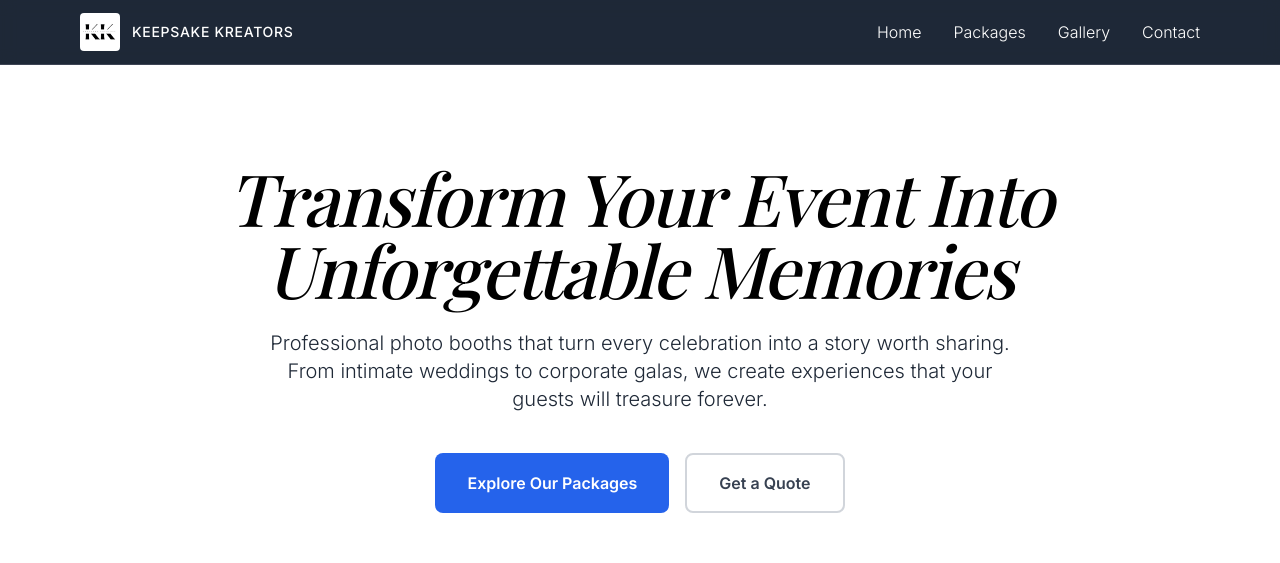
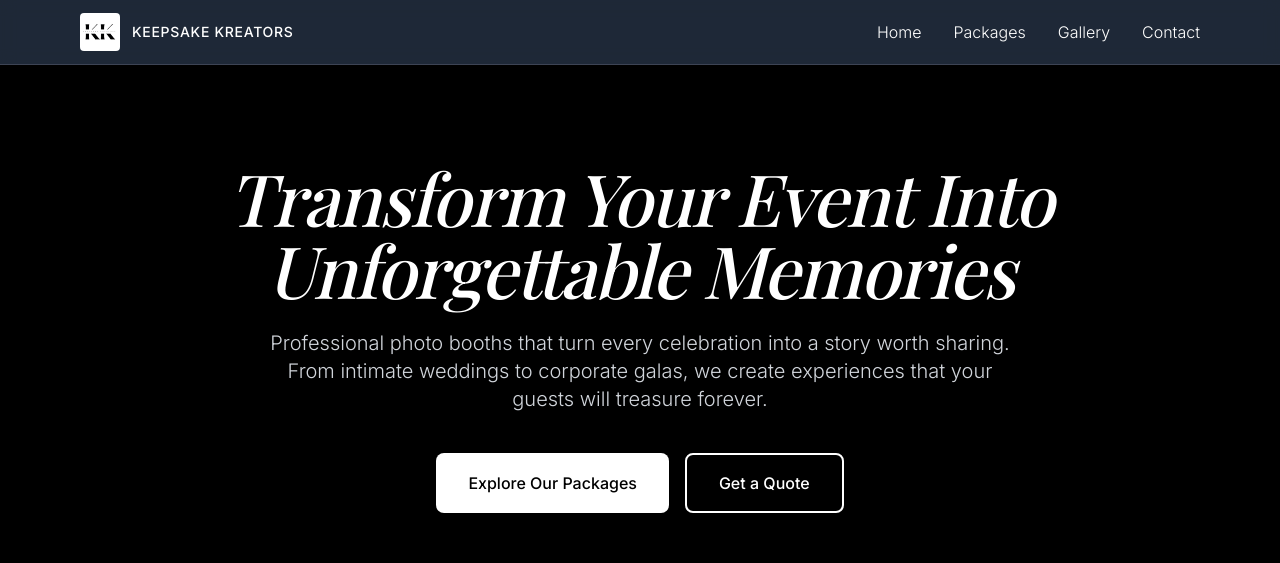
Before and after one commit to itshubzz/keepsakekreators, a Next.js app: page / in a window 1280 px wide. Shown: the top 563 px of the page. Built offline with nearby package versions, Linux system fonts and the light colour scheme.

Commit message:
Update hero section with black background and white buttons, restore light background for features section

```diff
--- a/components/Hero.tsx
+++ b/components/Hero.tsx
@@ -3,23 +3,23 @@ import PlayableVideo from "@/components/PlayableVideo";
 
 export default function Hero() {
   return (
-    <section id="home" className="relative bg-gradient-to-br from-gray-50 to-gray-100 dark:from-gray-900 dark:to-gray-800">
+    <section id="home" className="relative bg-black">
       {/* Hero Banner */}
-      <div className="bg-white dark:bg-gray-900 py-16 md:py-24">
+      <div className="bg-black py-16 md:py-24">
         <div className="container-max text-center">
-          <h1 className="text-4xl font-medium italic leading-tight text-black dark:text-white md:text-6xl lg:text-7xl tracking-tight" style={{ fontFamily: "'Playfair Display', Georgia, 'Times New Roman', serif" }}>
+          <h1 className="text-4xl font-medium italic leading-tight text-white md:text-6xl lg:text-7xl tracking-tight" style={{ fontFamily: "'Playfair Display', Georgia, 'Times New Roman', serif" }}>
             Transform Your Event Into
-            <span className="block text-black dark:text-white font-medium italic">Unforgettable Memories</span>
+            <span className="block text-white font-medium italic">Unforgettable Memories</span>
           </h1>
-          <p className="mt-6 text-lg text-gray-800 dark:text-gray-300 md:text-xl max-w-3xl mx-auto font-light" style={{ fontFamily: "'Inter', 'Helvetica Neue', Arial, sans-serif" }}>
+          <p className="mt-6 text-lg text-gray-300 md:text-xl max-w-3xl mx-auto font-light" style={{ fontFamily: "'Inter', 'Helvetica Neue', Arial, sans-serif" }}>
             Professional photo booths that turn every celebration into a story worth sharing.
             From intimate weddings to corporate galas, we create experiences that your guests will treasure forever.
           </p>
           <div className="mt-10 flex flex-col sm:flex-row gap-4 justify-center">
-            <a href="#packages" className="inline-flex items-center justify-center px-8 py-4 bg-blue-600 text-white font-semibold rounded-lg hover:bg-blue-700 transition-colors">
+            <a href="#packages" className="inline-flex items-center justify-center px-8 py-4 bg-white text-black font-medium rounded-lg hover:bg-gray-100 transition-colors" style={{ fontFamily: "'Inter', 'Helvetica Neue', Arial, sans-serif" }}>
               Explore Our Packages
             </a>
-            <a href="#contact" className="inline-flex items-center justify-center px-8 py-4 border-2 border-gray-300 dark:border-gray-600 text-gray-700 dark:text-gray-300 font-semibold rounded-lg hover:bg-gray-50 dark:hover:bg-gray-800 transition-colors">
+            <a href="#contact" className="inline-flex items-center justify-center px-8 py-4 border-2 border-white text-white font-medium rounded-lg hover:bg-white hover:text-black transition-colors" style={{ fontFamily: "'Inter', 'Helvetica Neue', Arial, sans-serif" }}>
               Get a Quote
             </a>
           </div>
@@ -27,7 +27,8 @@ export default function Hero() {
       </div>
 
       {/* Features Section */}
-      <div className="container-max grid gap-8 py-16 md:grid-cols-2 md:items-center md:gap-12">
+      <div className="bg-white py-16">
+        <div className="container-max grid gap-8 md:grid-cols-2 md:items-center md:gap-12">
         <div>
           <h2 className="text-3xl font-normal leading-tight text-black dark:text-white md:text-4xl tracking-tight" style={{ fontFamily: "'Playfair Display', Georgia, 'Times New Roman', serif" }}>
             Why Choose Keepsake Kreators?
@@ -96,6 +97,7 @@ export default function Hero() {
           </video>
         </div>
       </div>
+      </div>
     </section>
   );
 }
```
